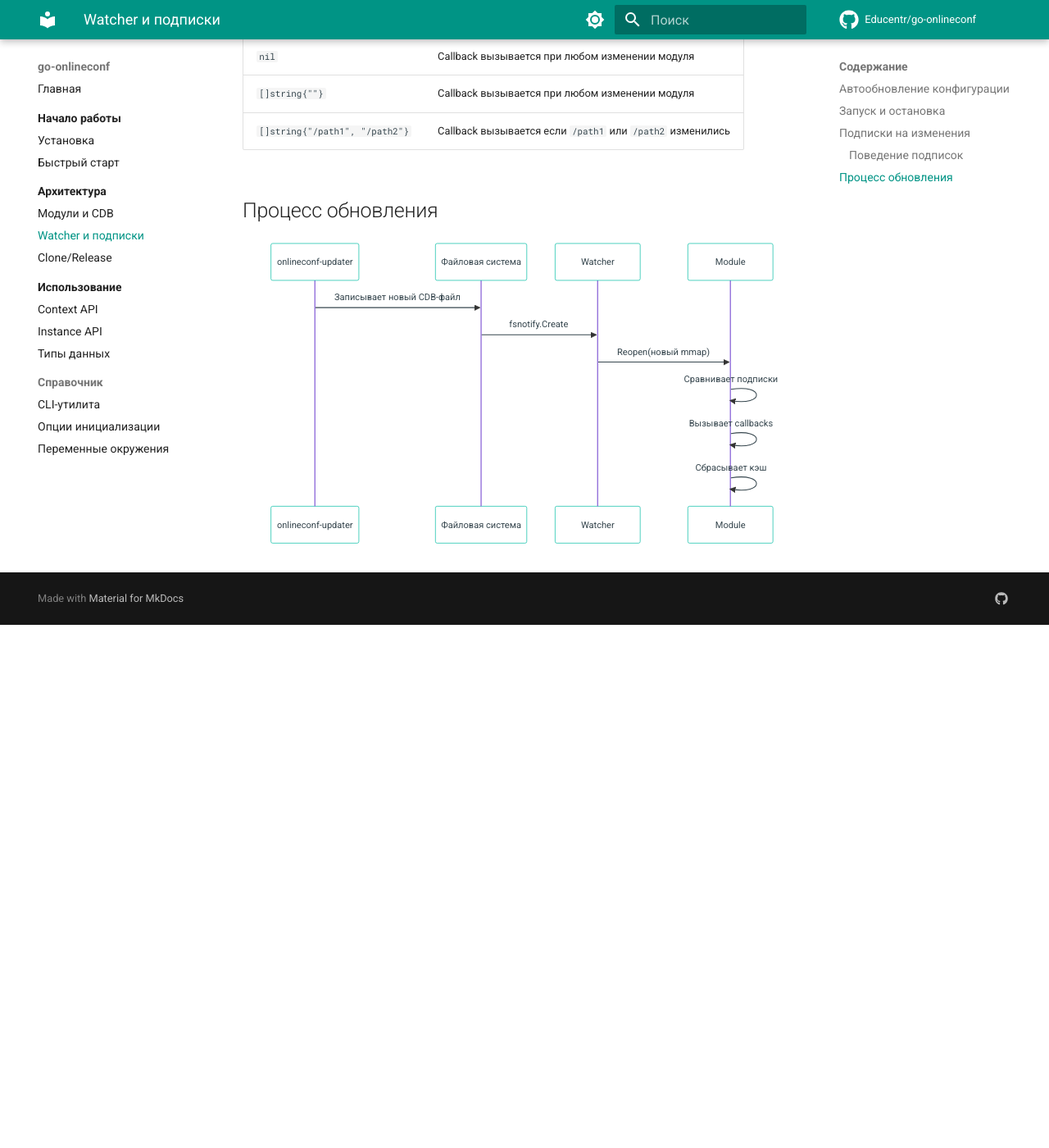
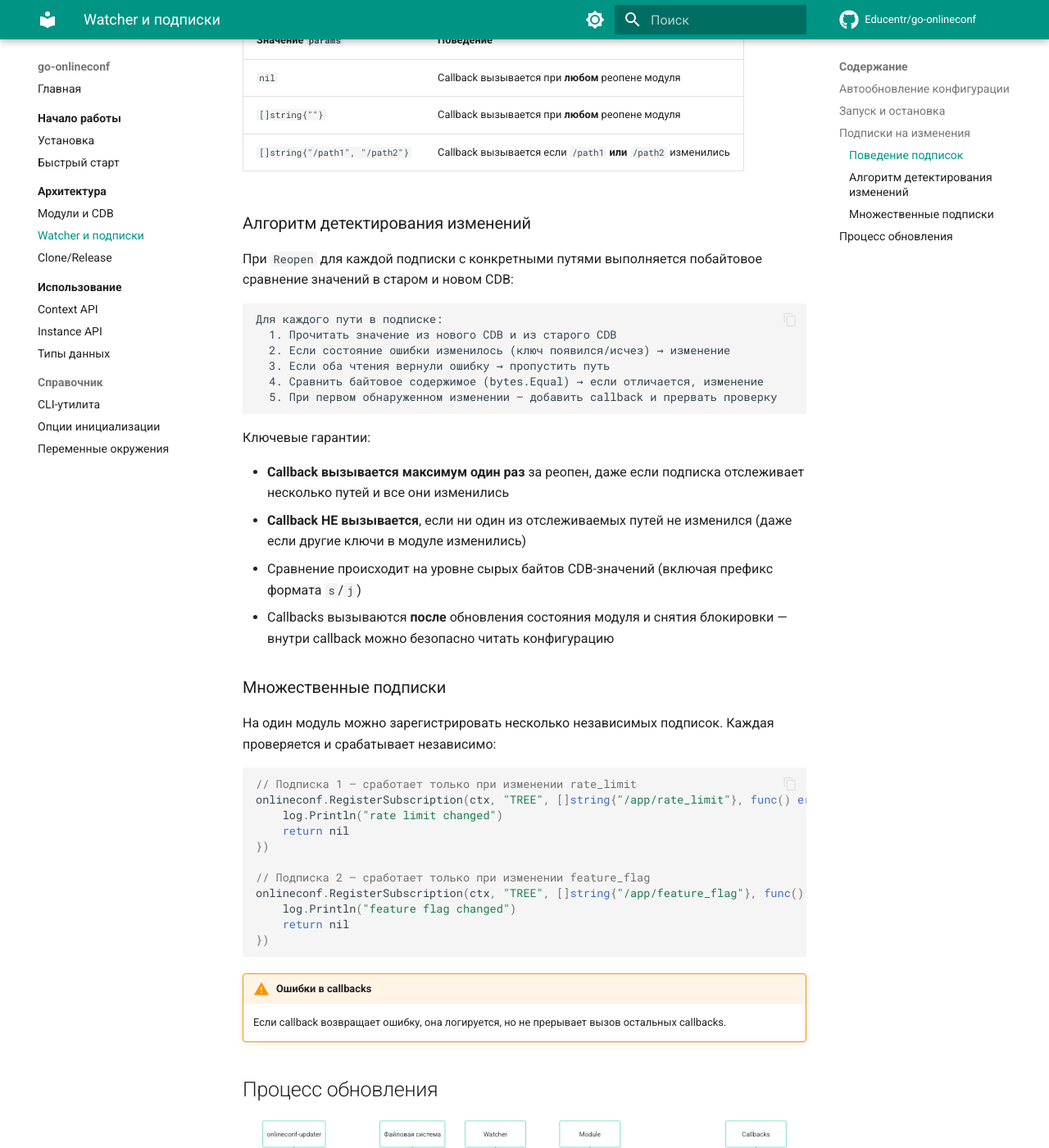
Before and after one commit to Educentr/go-onlineconf, an MkDocs documentation site: the page built from docs/architecture/watcher.md, in a window 1280 px wide and 1400 px high, scrolled down 1248 px. Shown: the whole window at 82% size. Built offline with MkDocs 1.6.1 and Material for MkDocs 9.7.7, drawn with Linux system fonts in a browser that asks for light colours; comment, search, counter and statistics services are not loaded; before the commit the page ends 2010 px from its top, so only the background shows below that; some of the changed text lies outside the part shown.

Commit message:
Update docs: subscription change detection details
Document byte-level comparison algorithm, single-callback guarantee
for multi-path subscriptions, and selective firing behavior.

Co-Authored-By: Claude Opus 4.6 <noreply@anthropic.com>

````diff
--- a/docs/architecture/watcher.md
+++ b/docs/architecture/watcher.md
@@ -26,7 +26,7 @@ onlineconf.StopWatcher(ctx)
 
 ## Подписки на изменения
 
-Можно подписаться на изменения конкретных параметров. Callback вызывается при обновлении CDB-файла, если отслеживаемые параметры изменились.
+Можно подписаться на изменения конкретных параметров. Callback вызывается при обновлении CDB-файла **только если** отслеживаемые параметры действительно изменились.
 
 ```go
 params := []string{"/app/feature_flag", "/app/rate_limit"}
@@ -43,9 +43,50 @@ err := onlineconf.RegisterSubscription(ctx, "TREE", params, callback)
 
 | Значение `params` | Поведение |
 |---|---|
-| `nil` | Callback вызывается при любом изменении модуля |
-| `[]string{""}` | Callback вызывается при любом изменении модуля |
-| `[]string{"/path1", "/path2"}` | Callback вызывается если `/path1` или `/path2` изменились |
+| `nil` | Callback вызывается при **любом** реопене модуля |
+| `[]string{""}` | Callback вызывается при **любом** реопене модуля |
+| `[]string{"/path1", "/path2"}` | Callback вызывается если `/path1` **или** `/path2` изменились |
+
+### Алгоритм детектирования изменений
+
+При `Reopen` для каждой подписки с конкретными путями выполняется побайтовое сравнение значений в старом и новом CDB:
+
+```
+Для каждого пути в подписке:
+  1. Прочитать значение из нового CDB и из старого CDB
+  2. Если состояние ошибки изменилось (ключ появился/исчез) → изменение
+  3. Если оба чтения вернули ошибку → пропустить путь
+  4. Сравнить байтовое содержимое (bytes.Equal) → если отличается, изменение
+  5. При первом обнаруженном изменении — добавить callback и прервать проверку
+```
+
+Ключевые гарантии:
+
+- **Callback вызывается максимум один раз** за реопен, даже если подписка отслеживает несколько путей и все они изменились
+- **Callback НЕ вызывается**, если ни один из отслеживаемых путей не изменился (даже если другие ключи в модуле изменились)
+- Сравнение происходит на уровне сырых байтов CDB-значений (включая префикс формата `s`/`j`)
+- Callbacks вызываются **после** обновления состояния модуля и снятия блокировки — внутри callback можно безопасно читать конфигурацию
+
+### Множественные подписки
+
+На один модуль можно зарегистрировать несколько независимых подписок. Каждая проверяется и срабатывает независимо:
+
+```go
+// Подписка 1 — сработает только при изменении rate_limit
+onlineconf.RegisterSubscription(ctx, "TREE", []string{"/app/rate_limit"}, func() error {
+    log.Println("rate limit changed")
+    return nil
+})
+
+// Подписка 2 — сработает только при изменении feature_flag
+onlineconf.RegisterSubscription(ctx, "TREE", []string{"/app/feature_flag"}, func() error {
+    log.Println("feature flag changed")
+    return nil
+})
+```
+
+!!! warning "Ошибки в callbacks"
+    Если callback возвращает ошибку, она логируется, но не прерывает вызов остальных callbacks.
 
 ## Процесс обновления
 
@@ -55,11 +96,13 @@ sequenceDiagram
     participant FS as Файловая система
     participant W as Watcher
     participant M as Module
+    participant CB as Callbacks
 
     U->>FS: Записывает новый CDB-файл
     FS->>W: fsnotify.Create
     W->>M: Reopen(новый mmap)
-    M->>M: Сравнивает подписки
-    M->>M: Вызывает callbacks
-    M->>M: Сбрасывает кэш
+    M->>M: Побайтово сравнивает значения подписанных ключей
+    M->>M: Обновляет CDB и сбрасывает кэш
+    M->>M: Снимает блокировку
+    M->>CB: Вызывает callbacks изменившихся подписок
 ```
````
Also changed, not shown: CLAUDE.md (+1 -1 lines), docs/usage/context-api.md (+12 -2 lines), docs/usage/instance-api.md (+10 -1 lines).
